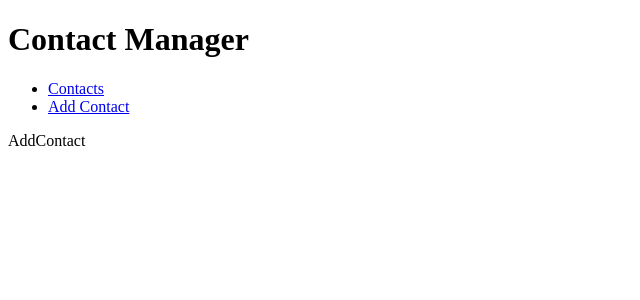
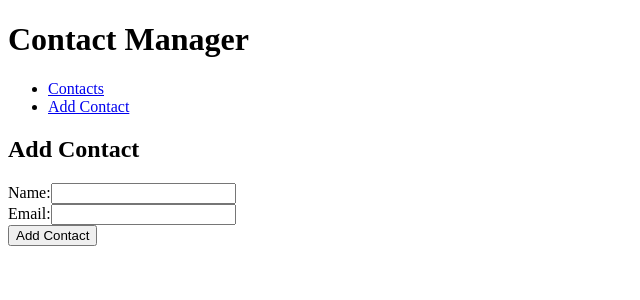
Before and after one commit to HoylakeComputerClub/react-contact-app-fe, a React (Vite) app: page /add in a window 1280 px wide. Shown: the top 300 px of the page, without its empty margins (0-640 px from the left). Built offline with nearby package versions, Linux system fonts and the light colour scheme.

Commit message:
added some boilerplate for the AddContact.jsx form

```diff
--- a/src/components/AddContact.jsx
+++ b/src/components/AddContact.jsx
@@ -1,7 +1,25 @@
 function AddContact() {
-  return (
-    <div>AddContact</div>
-  )
+
+
+    // TODO: create a handleAddContact function here
+
+    return (
+        <div>
+            <h2>Add Contact</h2>
+            <form>
+                <div>
+                    <label>Name:</label>
+                    <input type="text" />
+                </div>
+                <div>
+                    <label>Email:</label>
+                    <input type="text" />
+                </div>
+                <button type="button">Add Contact</button>
+            </form>
+        </div>
+
+    )
 }
 
 export default AddContact
```
